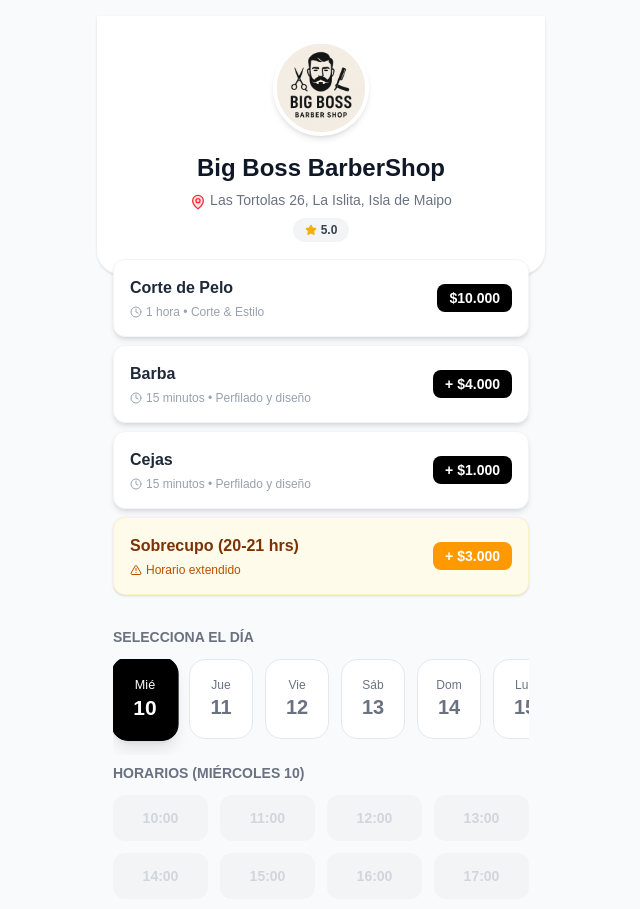
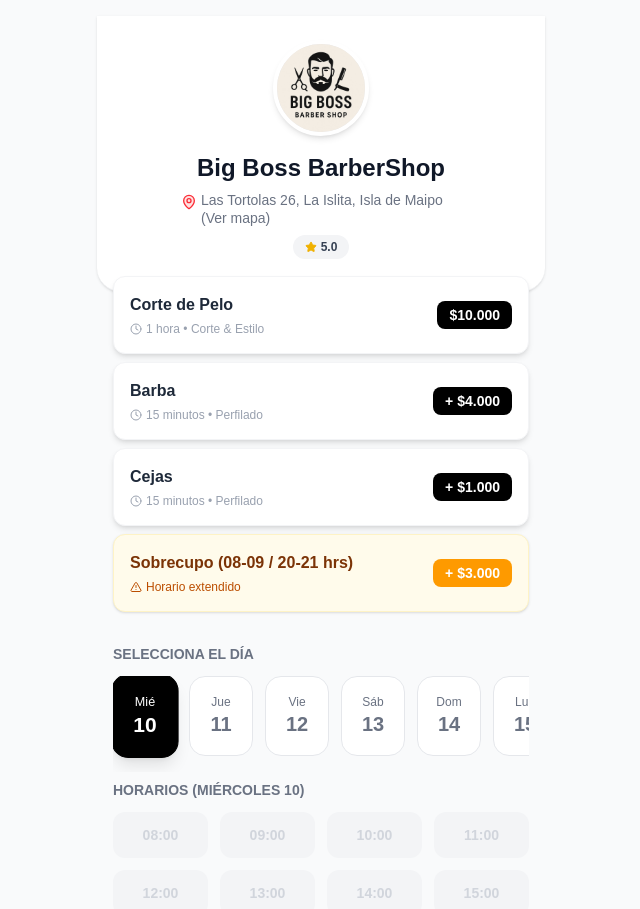
Before and after one commit to Gioogallegos/barber-big-boss, a Next.js app: page / in a window 1280 px wide. Shown: the top 909 px of the page, without its empty margins (319-959 px from the left). Built offline with nearby package versions, Linux system fonts and the light colour scheme; no server answers; the database is empty.

Commit message:
agregado sobrecupo am

```diff
--- a/src/components/bookingSystem.tsx
+++ b/src/components/bookingSystem.tsx
@@ -10,17 +10,18 @@
 import { es } from 'date-fns/locale';
 
 // --- CONFIGURACIÓN ---
-const BARBER_PHONE = "56988280660"; // TU NÚMERO ACTUALIZADO
+const BARBER_PHONE = "56988280660";
 
-// 1. LISTA DE HORARIOS (Sin duplicados y ordenada)
+// 1. LISTA DE HORARIOS (Agregadas 08:00 y 09:00 al inicio)
 const HOURS = [
+  '08:00', '09:00', // <--- NUEVAS HORAS MAÑANA
   '10:00', '11:00', '12:00', '13:00',
   '14:00', '15:00', '16:00', '17:00', '18:00', '19:00',
   '20:00', '21:00'
 ];
 
-// 2. DEFINIR SOBRE CUPO (Solo 20:00 y 21:00)
-const OVERTIME_SLOTS = ['20:00', '21:00'];
+// 2. DEFINIR SOBRE CUPO (Mañana y Noche)
+const OVERTIME_SLOTS = ['08:00', '09:00', '20:00', '21:00']; // <--- AQUI SE DEFINEN LAS QUE COBRAN EXTRA
 
 const BASE_PRICE = 10000;
 const EXTRA_FEE = 3000;
@@ -46,7 +47,6 @@
   const [processing, setProcessing] = useState(false);
   const [errors, setErrors] = useState({ name: '', phone: '' });
 
-  // Nuevo estado: Controla si mostramos la advertencia de sobre cupo
   const [showOvertimeWarning, setShowOvertimeWarning] = useState(false);
 
   const isDayBlocked = appointments.some(app => (app as any).type === 'day_blocked');
@@ -93,7 +93,6 @@
       return;
     }
 
-    // Si la hora es de sobre cupo, mostramos la advertencia primero
     if (selectedSlot && OVERTIME_SLOTS.includes(selectedSlot)) {
       setShowOvertimeWarning(true);
     } else {
@@ -133,7 +132,6 @@
       const totalPrice = isOvertime ? BASE_PRICE + EXTRA_FEE : BASE_PRICE;
       const extraText = isOvertime ? ` *(Sobrecupo +$3.000)*` : "";
 
-      // MENSAJE ACTUALIZADO PARA DANIEL
       const mensaje = `Hola Daniel! Soy *${clientName}*. Agendé para el *${fechaBonita}* a las *${selectedSlot}*${extraText}. Total: $${totalPrice.toLocaleString('es-CL')}. Mi número es ${clientPhone}.`;
 
       setTimeout(() => {
@@ -156,7 +154,6 @@
       <div className="bg-white p-6 pb-8 rounded-b-3xl shadow-sm border-b border-gray-100">
         <div className="flex flex-col items-center text-center">
           <div className="w-24 h-24 rounded-full bg-gray-200 mb-4 overflow-hidden border-4 border-white shadow-md">
-            {/* FOTO LOGO */}
             <img
               src="/foto-barberia-big-boss.jpg"
               alt="Logo Barbería Big Boss"
@@ -164,9 +161,8 @@
             />
           </div>
           <h1 className="text-2xl font-bold text-gray-900">Big Boss BarberShop</h1>
-          {/* --- AQUÍ ESTÁ EL CAMBIO: LINK DE UBICACIÓN --- */}
+
           <div className="text-gray-500 text-sm mt-2 flex items-start justify-center gap-1 max-w-[280px]">
-            {/* Agregué 'text-red-500' y 'fill-red-500' para que se vea rojo sólido */}
             <MapPin size={16} className="mt-0.5 flex-shrink-0 text-red-500 fill-red-100" />
             <a
               href="https://www.google.com/maps/search/?api=1&query=Las+Tortolas+26,+La+Islita,+Isla+de+Maipo"
@@ -174,7 +170,7 @@
               rel="noopener noreferrer"
               className="hover:text-black hover:underline transition-colors text-left leading-tight"
             >
-              Las Tortolas 26, La Islita, Isla de Maipo
+              Las Tortolas 26, La Islita, Isla de Maipo (Ver mapa)
             </a>
           </div>
 
@@ -187,7 +183,6 @@
 
       {/* TARJETA SERVICIOS */}
       <div className="px-4 -mt-4 space-y-2">
-        {/* Servicio Base */}
         <div className="bg-white p-4 rounded-xl shadow-md border border-gray-100 flex justify-between items-center">
           <div>
             <h3 className="font-bold text-gray-800">Corte de Pelo</h3>
@@ -195,46 +190,39 @@
               <Clock size={12} /> 1 hora • Corte & Estilo
             </p>
           </div>
-          <div className="bg-black text-white px-3 py-1 rounded-lg text-sm font-bold">
-            $10.000
-          </div>
+          <div className="bg-black text-white px-3 py-1 rounded-lg text-sm font-bold">$10.000</div>
         </div>
 
         <div className="bg-white p-4 rounded-xl shadow-md border border-gray-100 flex justify-between items-center">
           <div>
             <h3 className="font-bold text-gray-800">Barba</h3>
             <p className="text-xs text-gray-400 mt-1 flex items-center gap-1">
-              <Clock size={12} /> 15 minutos • Perfilado y diseño
+              <Clock size={12} /> 15 minutos • Perfilado
             </p>
           </div>
-          <div className="bg-black text-white px-3 py-1 rounded-lg text-sm font-bold">
-            + $4.000
-          </div>
+          <div className="bg-black text-white px-3 py-1 rounded-lg text-sm font-bold">+ $4.000</div>
         </div>
 
         <div className="bg-white p-4 rounded-xl shadow-md border border-gray-100 flex justify-between items-center">
           <div>
             <h3 className="font-bold text-gray-800">Cejas</h3>
             <p className="text-xs text-gray-400 mt-1 flex items-center gap-1">
-              <Clock size={12} /> 15 minutos • Perfilado y diseño
+              <Clock size={12} /> 15 minutos • Perfilado
             </p>
           </div>
-          <div className="bg-black text-white px-3 py-1 rounded-lg text-sm font-bold">
-            + $1.000
-          </div>
+          <div className="bg-black text-white px-3 py-1 rounded-lg text-sm font-bold">+ $1.000</div>
         </div>
 
-        {/* Servicio Sobre Cupo Info */}
+        {/* Tarjeta Informativa de Sobrecupo */}
         <div className="bg-amber-50 p-4 rounded-xl shadow-sm border border-amber-100 flex justify-between items-center">
           <div>
-            <h3 className="font-bold text-amber-900">Sobrecupo (20-21 hrs)</h3>
+            {/* Texto actualizado para reflejar mañana y noche */}
+            <h3 className="font-bold text-amber-900">Sobrecupo (08-09 / 20-21 hrs)</h3>
             <p className="text-xs text-amber-700 mt-1 flex items-center gap-1">
               <AlertTriangle size={12} /> Horario extendido
             </p>
           </div>
-          <div className="bg-amber-500 text-white px-3 py-1 rounded-lg text-sm font-bold">
-             + $3.000
-          </div>
+          <div className="bg-amber-500 text-white px-3 py-1 rounded-lg text-sm font-bold">+ $3.000</div>
         </div>
       </div>
 
@@ -291,7 +279,7 @@
                     ${isDisabled
                         ? 'bg-gray-100 text-gray-300 border-transparent cursor-not-allowed'
                         : isOvertime
-                          ? 'bg-amber-50 text-amber-900 border-amber-200 hover:bg-amber-100' // Estilo Sobre Cupo
+                          ? 'bg-amber-50 text-amber-900 border-amber-200 hover:bg-amber-100' // Estilo Sobrecupo
                           : 'bg-white text-gray-800 border-gray-200 hover:bg-black hover:text-white'
                       }
                   `}
@@ -364,16 +352,16 @@
                   <AlertTriangle className="text-amber-600" size={32} />
                 </div>
 
-                <h3 className="text-xl font-bold text-gray-900 mb-2">¡Atención! Hora sobrecupo</h3>
+                <h3 className="text-xl font-bold text-gray-900 mb-2">¡Atención! Hora Sobrecupo</h3>
 
                 <div className="bg-gray-50 p-4 rounded-xl text-left mb-6 border border-gray-200">
-                  <p className="text-gray-600 text-sm mb-3">Has seleccionado un sobrecupo. Esto tiene un costo adicional.</p>
+                  <p className="text-gray-600 text-sm mb-3">Has seleccionado un horario especial fuera de turno regular. Esto tiene un costo adicional.</p>
                   <div className="flex justify-between items-center text-sm mb-1 text-gray-400">
                     <span>Corte Base:</span>
                     <span>${BASE_PRICE.toLocaleString('es-CL')}</span>
                   </div>
                   <div className="flex justify-between items-center text-sm mb-2 text-amber-600 font-bold">
-                    <span>+ Recargo sobrecupo:</span>
+                    <span>+ Recargo Sobrecupo:</span>
                     <span>${EXTRA_FEE.toLocaleString('es-CL')}</span>
                   </div>
                   <div className="border-t pt-2 flex justify-between items-center font-black text-lg text-gray-900">
```
